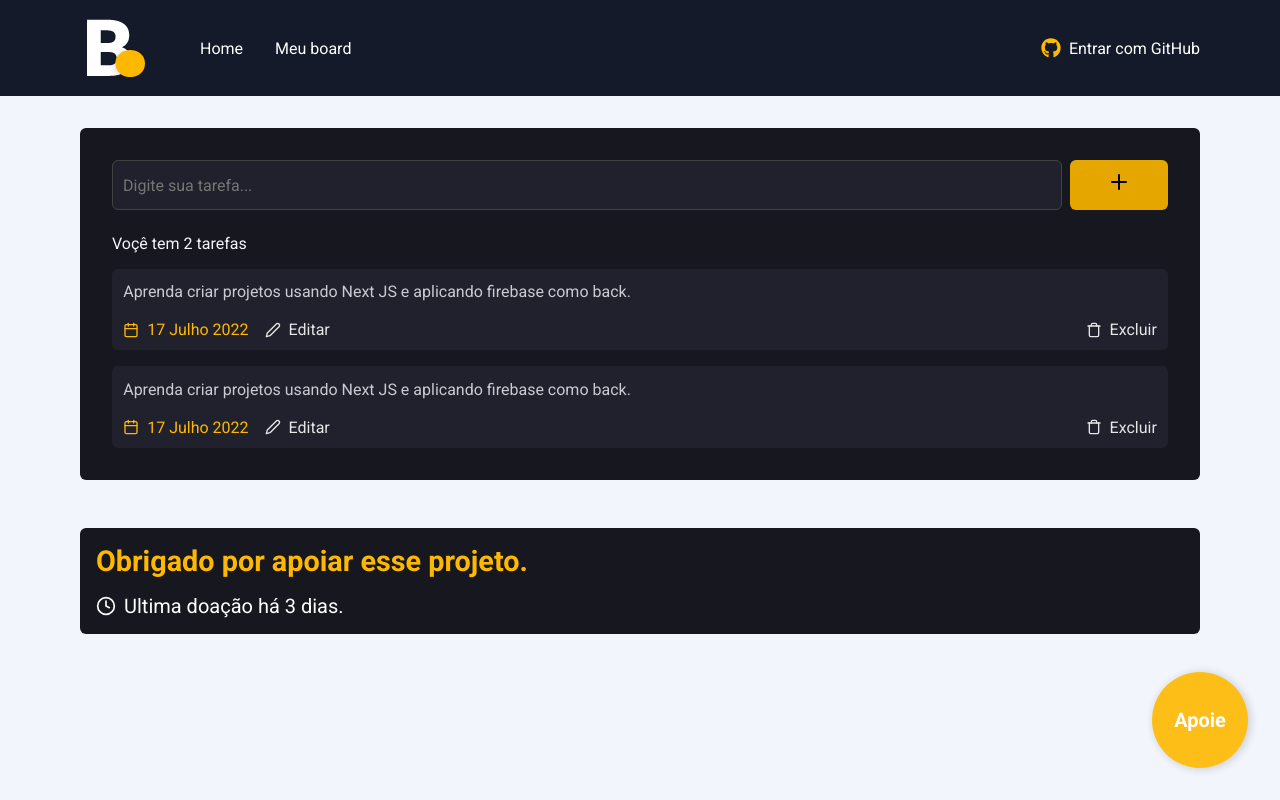
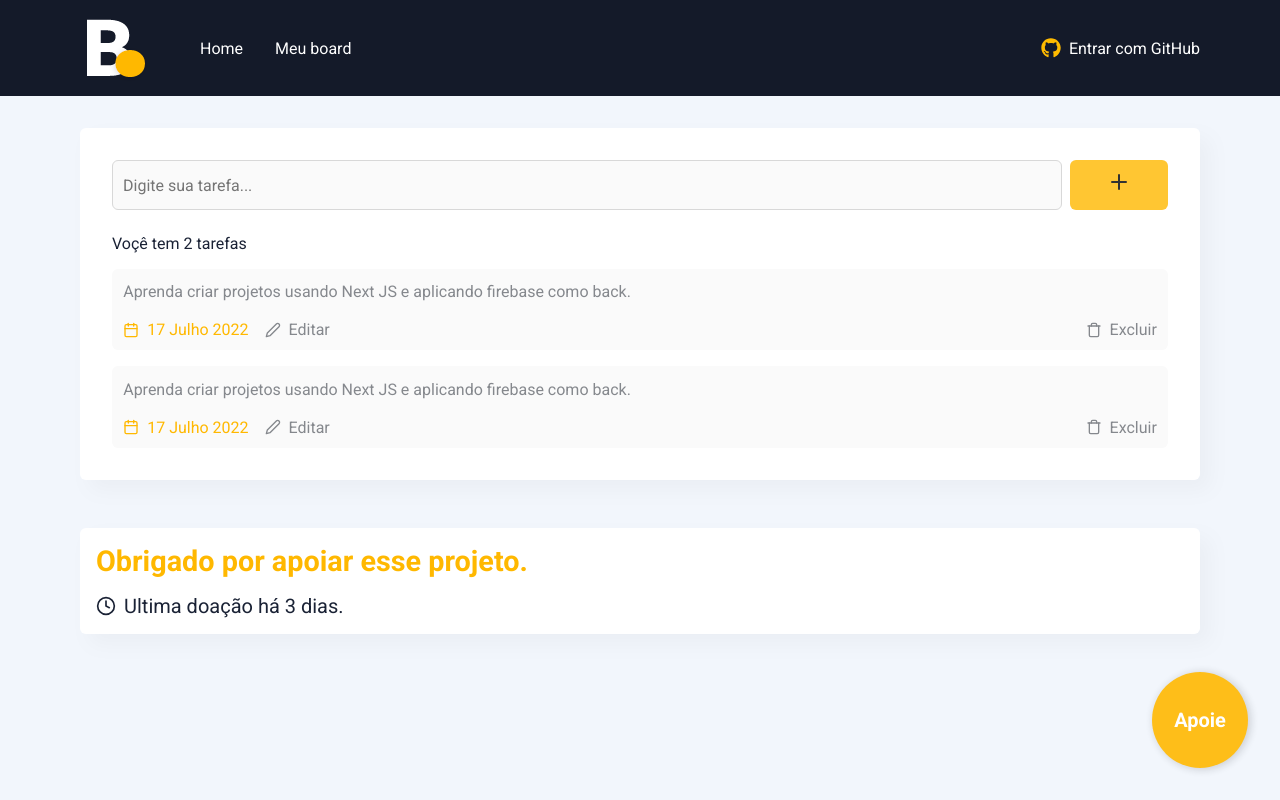
Before and after one commit to calebesg/board, a Next.js app: page /board in a window 1280 px wide. Built offline with nearby package versions, Linux system fonts and the light colour scheme; no server answers.

Commit message:
customized colors

```diff
--- a/src/components/CardVip/styles.module.scss
+++ b/src/components/CardVip/styles.module.scss
@@ -13,7 +13,7 @@
 
   div {
     margin-top: 1rem;
-    color: white;
+    color: global.$text_strong;
     display: flex;
     align-items: center;
     gap: 0.5rem;
--- a/src/components/SupportButton/styles.module.scss
+++ b/src/components/SupportButton/styles.module.scss
@@ -1,7 +1,7 @@
 @use '../../styles/variables' as global;
 
 .container {
-  position: absolute;
+  position: fixed;
   bottom: 2rem;
   right: 2rem;
 
--- a/src/components/Task/Item/index.tsx
+++ b/src/components/Task/Item/index.tsx
@@ -12,24 +12,23 @@ export function Item({ data }: Props) {
     <li className={styles.container}>
       <strong>{data.title}</strong>
 
-      <div className={styles.wrapper}>
-        <div className={styles.left}>
+      <footer>
         <div className={styles.date}>
           <FiCalendar />
           <time>{data.date}</time>
         </div>
 
+        <div className={styles.actionButtons}>
           <button>
             <FiEdit2 />
             <span>Editar</span>
           </button>
-        </div>
-
           <button>
             <FiTrash />
             <span>Excluir</span>
           </button>
         </div>
+      </footer>
     </li>
   )
 }
--- a/src/components/Task/Item/styles.module.scss
+++ b/src/components/Task/Item/styles.module.scss
@@ -6,28 +6,23 @@
   border-radius: global.$rounded_md;
 
   strong {
-    color: global.$bg_color;
+    color: global.$text;
     font-weight: 400;
     font-size: 1rem;
     line-height: 1.5rem;
-    opacity: 0.8;
     cursor: pointer;
-    transition: opacity 0.1s ease-out;
+    transition: color 0.1s ease-out;
 
     &:hover {
-      opacity: 1;
+      color: global.$text_strong;
     }
   }
 
-  .wrapper {
+  footer {
     width: 100%;
+    margin-top: 1rem;
     display: flex;
     justify-content: space-between;
-    margin-top: 1rem;
-
-    .left {
-      display: flex;
-      align-items: center;
     gap: 1rem;
 
     .date {
@@ -36,21 +31,31 @@
       align-items: center;
       gap: 0.5rem;
     }
-    }
+
+    .actionButtons {
+      flex: 1;
+      display: flex;
+      justify-content: space-between;
 
       button {
         background-color: transparent;
-      color: white;
+        color: global.$text;
         border: none;
         display: flex;
         align-items: center;
         gap: 0.5rem;
-      filter: brightness(0.9);
-      transition: filter 0.1s ease-out;
+        transition: color 0.1s ease-out;
 
         &:hover {
-        filter: brightness(1);
+          color: global.$text_strong;
+        }
+
+        & + button {
+          &:hover {
+            color: global.$red_500;
           }
         }
       }
     }
+  }
+}
--- a/src/components/Task/List/styles.module.scss
+++ b/src/components/Task/List/styles.module.scss
@@ -7,6 +7,6 @@
   gap: 1rem;
 
   legend {
-    color: global.$bg_color;
+    color: global.$text_strong;
   }
 }
--- a/src/pages/board/index.tsx
+++ b/src/pages/board/index.tsx
@@ -1,6 +1,6 @@
 import Head from 'next/head'
 import { useState } from 'react'
-import { FiClock, FiPlus } from 'react-icons/fi'
+import { FiPlus } from 'react-icons/fi'
 import { CardVip } from '../../components/CardVip'
 import { SupportButton } from '../../components/SupportButton'
 import { List, Task } from '../../components/Task'
@@ -43,8 +43,9 @@ export default function Board() {
         </div>
 
         <CardVip />
-        <SupportButton />
       </main>
+
+      <SupportButton />
     </>
   )
 }
--- a/src/pages/board/styles.module.scss
+++ b/src/pages/board/styles.module.scss
@@ -3,6 +3,7 @@
 .container {
   max-width: global.$lg;
   margin: 2rem auto;
+  filter: drop-shadow(10px 10px 10px rgba(0, 0, 0, 0.03));
 
   form {
     display: flex;
@@ -16,11 +17,11 @@
       border: 1px solid global.$border_color;
       border-radius: global.$rounded_md;
       padding: 0 0.625rem;
-      color: white;
+      color: global.$text_strong;
       transition: border 0.1s ease-out;
 
       &:focus {
-        border-color: #777;
+        border-color: rgb(170, 173, 177);
       }
     }
 
@@ -32,11 +33,11 @@
       border-radius: global.$rounded_md;
       font-size: 1.5rem;
       background-color: global.$bg_button;
-      filter: brightness(0.9);
-      transition: filter 0.1s ease-out;
+      opacity: 0.8;
+      transition: opacity 0.1s ease-out;
 
       &:hover {
-        filter: brightness(1);
+        opacity: 1;
       }
     }
   }
--- a/src/styles/_variables.scss
+++ b/src/styles/_variables.scss
@@ -1,17 +1,36 @@
 $bg_color: #f2f6fc;
 $bg_header: #141a29;
-$bg_content: #17181f;
-$bg_field: #20212c;
+$bg_content: #fff;
+$bg_field: #fafafa;
 $bg_button: #ffb800;
-$border_color: #424242;
-$text_primary: #141a29;
+$border_color: rgb(216, 216, 216);
+$text: #85888d;
+$text_strong: #1a2235;
 $text_highlighted: #04dd75;
 
-//////////////////////////////////////////////////////
-/////////////////////////////////////////////////////
+$red_500: rgb(255, 46, 46);
+
+/*
+  DEFAULT COLORS
+  ================================================
+
+  $bg_color: #f2f6fc;
+  $bg_header: #141a29;
+  $bg_content: #17181f;
+  $bg_field: #20212c;
+  $bg_button: #ffb800;
+  $border_color: #424242;
+  $text_primary: #141a29;
+  $text_highlighted: #04dd75;
+  $red_500: rgb(255, 46, 46);
+*/
+
+//MAX WIDTH
+//================================================
 $lg: 70rem; // 1120px
 $md: 43.75rem; // 700px
 
-// Border Radius size
+//BORDER RADIUS
+//================================================
 $rounded_md: 6px;
 $rounded_full: 50%;
--- a/src/styles/home.module.scss
+++ b/src/styles/home.module.scss
@@ -16,7 +16,7 @@
   h1 {
     font-size: 1.8rem;
     text-align: center;
-    color: global.$text_primary;
+    color: global.$text_strong;
     max-width: global.$md;
   }
 
@@ -24,7 +24,7 @@
     margin-top: 1rem;
     text-align: center;
     font-size: 1.5rem;
-    color: global.$text_primary;
+    color: global.$text_strong;
 
     span {
       color: global.$text_highlighted;
@@ -43,7 +43,7 @@
   span {
     font-size: 1.2rem;
     font-weight: bold;
-    color: global.$text_primary;
+    color: global.$text_strong;
   }
 
   .listDonates {
```
Lines whose indentation alone changed are shown as unchanged.
